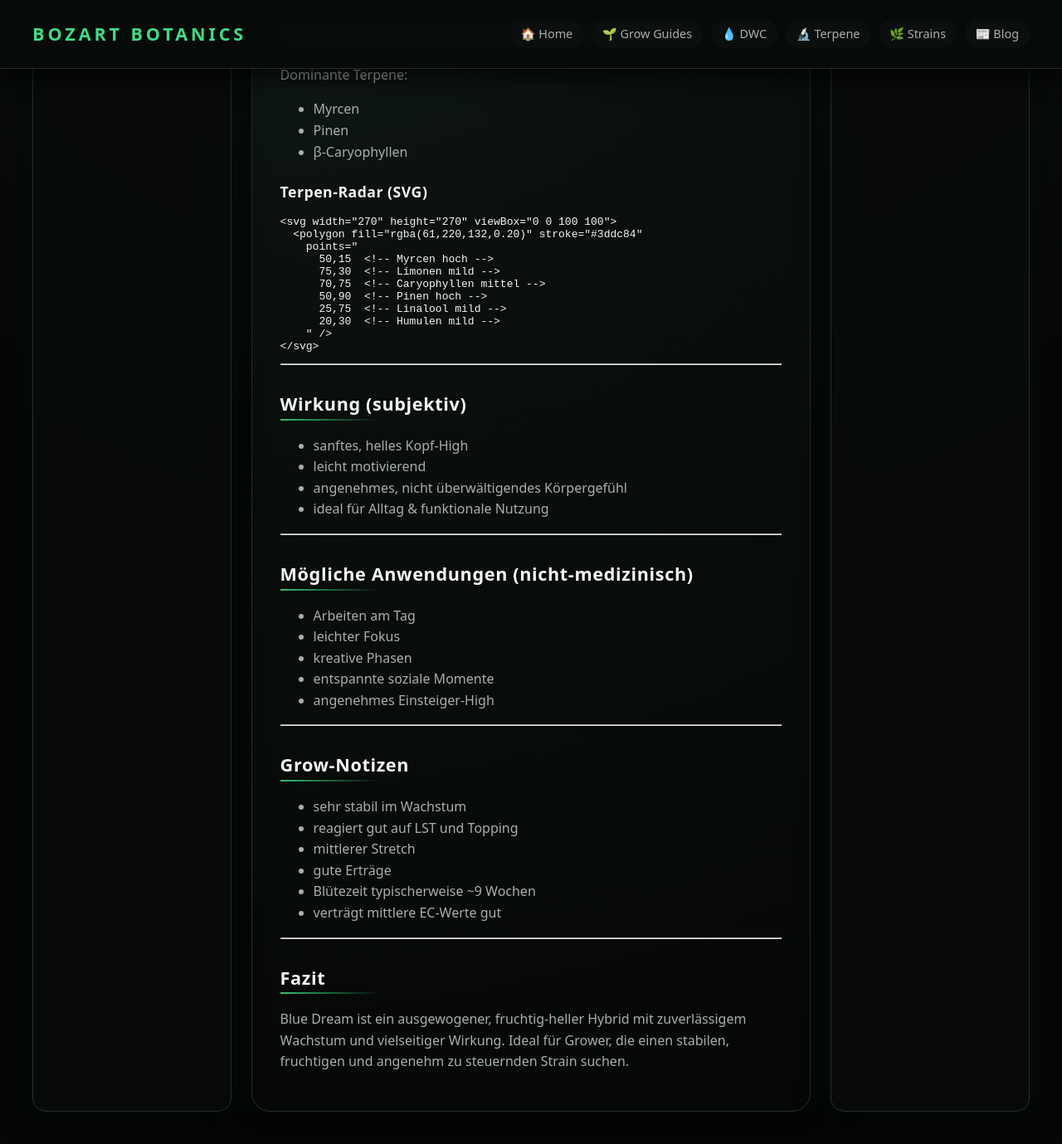
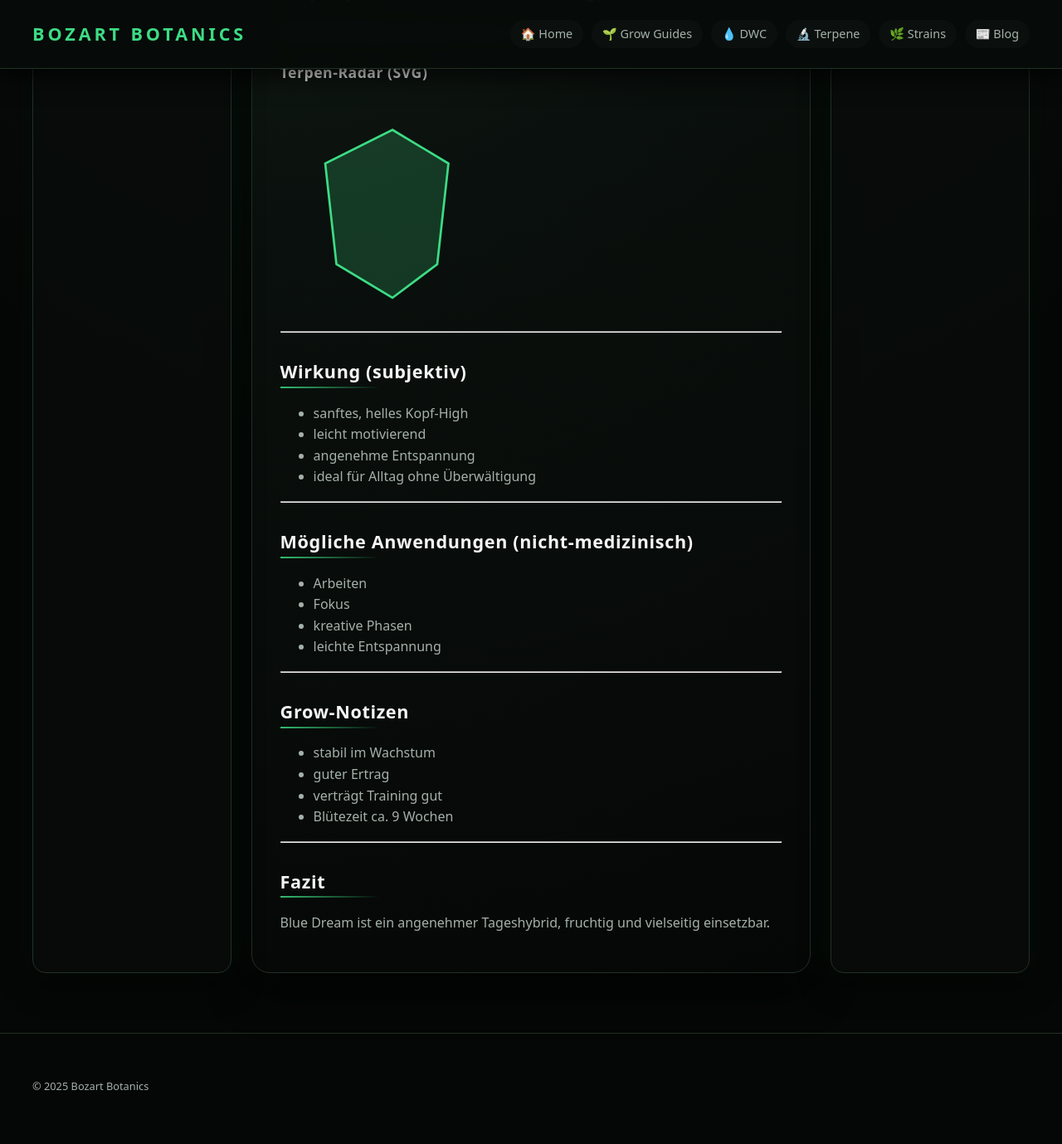
Before and after one commit to bozart-army/bozart-botanics, a Jekyll site: the page built from strains/blue-dream/index.md, in a window 1280 px wide and 1400 px high, scrolled down 558 px. Shown: the top 1379 px of the window at 83% size. Built offline with Jekyll 4.4.1, drawn with Linux system fonts in a browser that asks for light colours; some of the changed text lies outside the part shown.

Commit message:
Update index.md

````diff
--- a/strains/blue-dream/index.md
+++ b/strains/blue-dream/index.md
@@ -6,9 +6,7 @@ sidebar: strains
 
 # Blue Dream – Strain-Profil
 
-Blue Dream ist ein moderner Klassiker: fruchtig, sanft, stabil im Grow
-und vielseitig einsetzbar. Der Strain kombiniert ein ausgewogenes Kopf-High
-mit leichter körperlicher Entspannung.
+Blue Dream kombiniert fruchtiges Blueberry-Aroma mit klarem Haze-High. Sanft, motivierend und ideal für den Alltag.
 
 ---
 
@@ -17,34 +15,20 @@ mit leichter körperlicher Entspannung.
 - Typ: Sativa-dominant
 - Kreuzung: Blueberry × Haze
 - THC: mittel–hoch
-- CBD: gering
-- Besonderheiten: sehr stabil, beliebt bei Einsteigern und Profis
+- Besonderheiten: sehr stabil, beliebt für Anfänger
 
 ---
 
 ## Terpenprofil (visuelle Darstellung)
 
-Dominante Terpene:
-
-- Myrcen
-- Pinen
-- β-Caryophyllen
+Dominante Terpene: Myrcen, Pinen, Caryophyllen
 
 ### Terpen-Radar (SVG)
 
-```svg
 <svg width="270" height="270" viewBox="0 0 100 100">
   <polygon fill="rgba(61,220,132,0.20)" stroke="#3ddc84"
-    points="
-      50,15  <!-- Myrcen hoch -->
-      75,30  <!-- Limonen mild -->
-      70,75  <!-- Caryophyllen mittel -->
-      50,90  <!-- Pinen hoch -->
-      25,75  <!-- Linalool mild -->
-      20,30  <!-- Humulen mild -->
-    " />
+    points="50,15 75,30 70,75 50,90 25,75 20,30" />
 </svg>
-```
 
 ---
 
@@ -52,34 +36,29 @@ Dominante Terpene:
 
 - sanftes, helles Kopf-High
 - leicht motivierend
-- angenehmes, nicht überwältigendes Körpergefühl
-- ideal für Alltag & funktionale Nutzung
+- angenehme Entspannung
+- ideal für Alltag ohne Überwältigung
 
 ---
 
 ## Mögliche Anwendungen (nicht-medizinisch)
 
-- Arbeiten am Tag
-- leichter Fokus
+- Arbeiten
+- Fokus
 - kreative Phasen
-- entspannte soziale Momente
-- angenehmes Einsteiger-High
+- leichte Entspannung
 
 ---
 
 ## Grow-Notizen
 
-- sehr stabil im Wachstum
-- reagiert gut auf LST und Topping
-- mittlerer Stretch
-- gute Erträge
-- Blütezeit typischerweise ~9 Wochen
-- verträgt mittlere EC-Werte gut
+- stabil im Wachstum
+- guter Ertrag
+- verträgt Training gut
+- Blütezeit ca. 9 Wochen
 
 ---
 
 ## Fazit
 
-Blue Dream ist ein ausgewogener, fruchtig-heller Hybrid mit zuverlässigem
-Wachstum und vielseitiger Wirkung. Ideal für Grower, die einen stabilen,
-fruchtigen und angenehm zu steuernden Strain suchen.
+Blue Dream ist ein angenehmer Tageshybrid, fruchtig und vielseitig einsetzbar.
````
